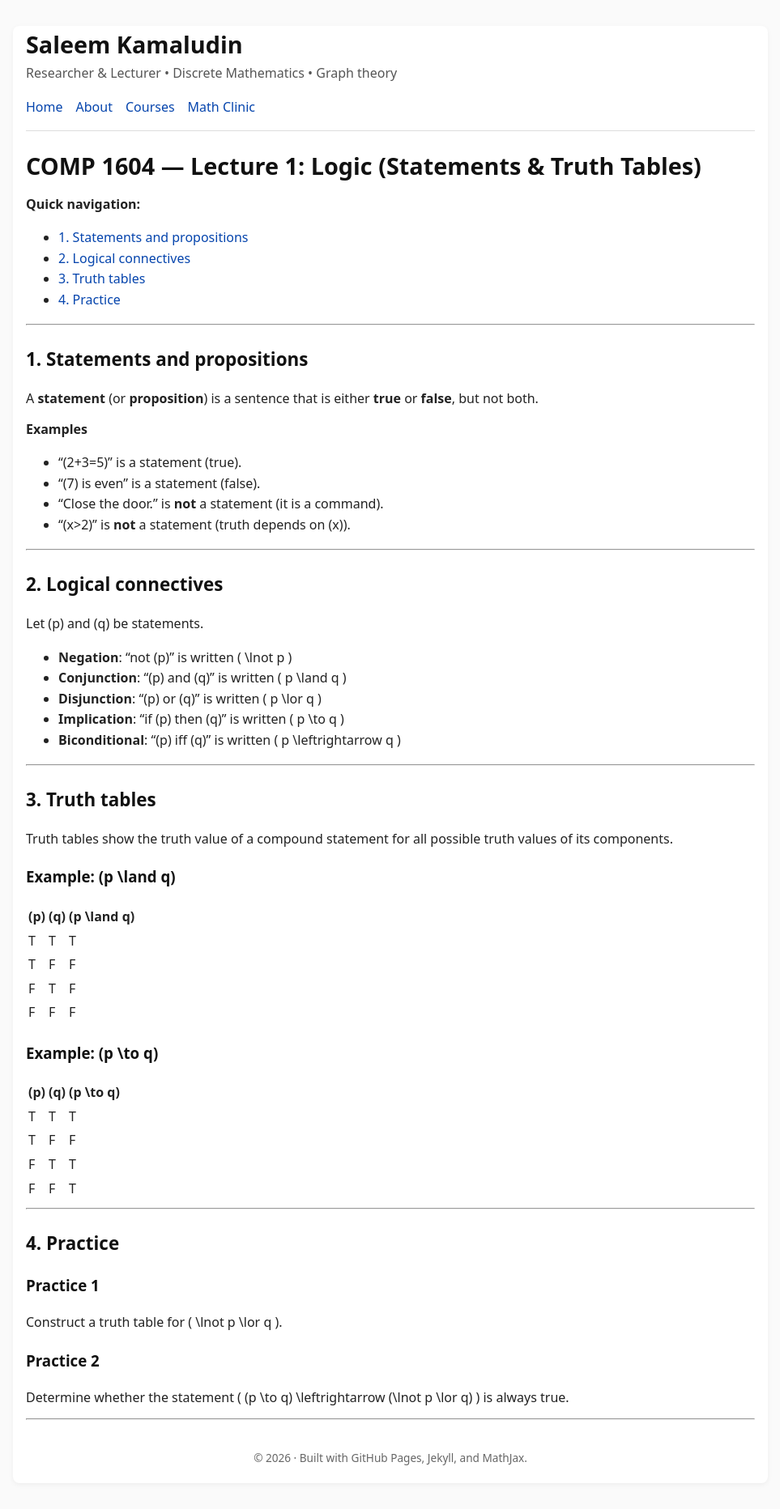
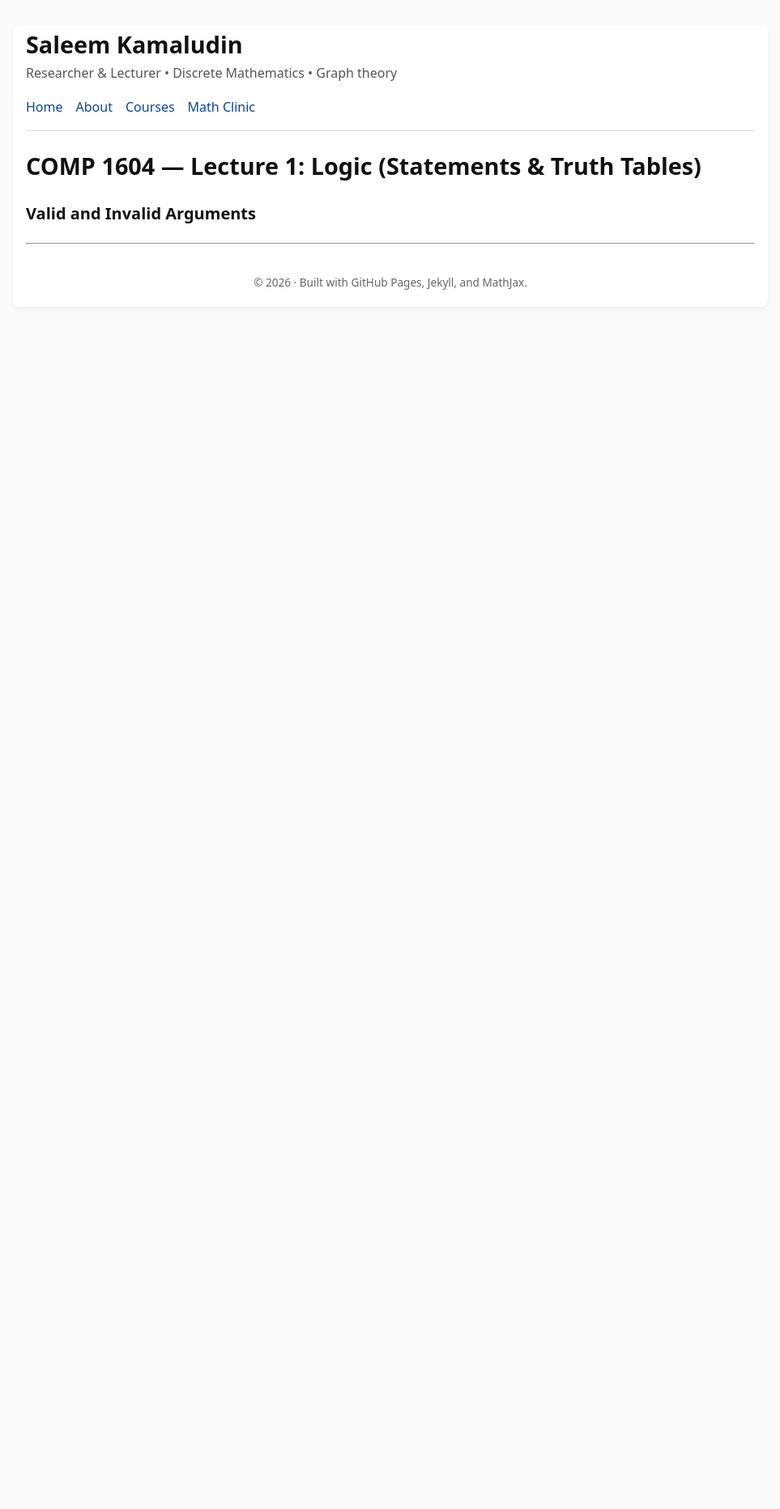
Before and after one commit to SaleemKamaludin/SaleemKamaludin.github.io, a Jekyll site: the page built from courses/comp1604/lecture-notes/lecture-01/index.md, in a window 1280 px wide. Shown: the whole page at 81% size, without its empty margins (158-1121 px from the left). Built offline with Jekyll 4.4.1, drawn with Linux system fonts in a browser that asks for light colours; after the commit the page ends 900 px from its top, so only the background shows below that.

Commit message:
Update index.md

```diff
--- a/courses/comp1604/lecture-notes/lecture-01/index.md
+++ b/courses/comp1604/lecture-notes/lecture-01/index.md
@@ -5,67 +5,79 @@ permalink: /courses/comp1604/lecture-notes/lecture-01/
 ---
 
 # COMP 1604 — Lecture 1: Logic (Statements & Truth Tables)
+<section class="notes-block" id="valid-invalid-arguments">
+  <style>
+    /* Minimal, drop-in styling scoped to this section */
+    #valid-invalid-arguments{
+      margin: 1.25rem 0;
+      padding: 0;
+    }
+    #valid-invalid-arguments .subhead{
+      font-size: 1.25rem;
+      font-weight: 650;
+      margin: 0 0 .5rem;
+      color:#111;
+    }
+    #valid-invalid-arguments p{
+      margin: .65rem 0;
+      color:#222;
+    }
+    #valid-invalid-arguments em{ font-style: italic; }
+    #valid-invalid-arguments .example{
+      border: 1px solid #e6e8eb;
+      border-radius: .75rem;
+      padding: 1rem 1.1rem;
+      background: #fff;
+      margin: 1rem 0;
+    }
+    #valid-invalid-arguments .example-header{
+      display:flex;
+      align-items: baseline;
+      gap:.5rem;
+      margin-bottom:.6rem;
+    }
+    #valid-invalid-arguments .example-tag{
+      display:inline-block;
+      font-size:.78rem;
+      padding:.15rem .5rem;
+      border-radius:999px;
+      border:1px solid #d0d7de;
+      background:#f6f8fa;
+      color:#57606a;
+      white-space: nowrap;
+    }
+    #valid-invalid-arguments .example-title{
+      margin:0;
+      font-weight:650;
+      color:#111;
+      font-size:1rem;
+    }
+    #valid-invalid-arguments .argument{
+      border-left: 3px solid #4c8bf5;
+      padding: .75rem 1rem;
+      margin: .75rem 0;
+      background: rgba(76,139,245,.08);
+      border-radius: .5rem;
+    }
+    #valid-invalid-arguments .argument .line{
+      margin: .25rem 0;
+    }
+    #valid-invalid-arguments .therefore{
+      font-weight: 650;
+      letter-spacing: .02em;
+    }
+    #valid-invalid-arguments .form{
+      margin-top:.75rem;
+      padding:.75rem 1rem;
+      border:1px dashed #d0d7de;
+      border-radius:.6rem;
+      background:#fafafa;
+    }
+    #valid-invalid-arguments .form .line{
+      margin:.25rem 0;
+      font-family: ui-monospace, SFMono-Regular, Menlo, Monaco, Consolas, "Liberation Mono", "Courier New", monospace;
+      font-size: .95rem;
+    }
+  </style>
 
-**Quick navigation:**
-- [1. Statements and propositions](#1-statements-and-propositions)
-- [2. Logical connectives](#2-logical-connectives)
-- [3. Truth tables](#3-truth-tables)
-- [4. Practice](#4-practice)
-
----
-
-## 1. Statements and propositions
-
-A **statement** (or **proposition**) is a sentence that is either **true** or **false**, but not both.
-
-**Examples**
-- “\(2+3=5\)” is a statement (true).
-- “\(7\) is even” is a statement (false).
-- “Close the door.” is **not** a statement (it is a command).
-- “\(x>2\)” is **not** a statement (truth depends on \(x\)).
-
----
-
-## 2. Logical connectives
-
-Let \(p\) and \(q\) be statements.
-
-- **Negation**: “not \(p\)” is written \( \lnot p \)
-- **Conjunction**: “\(p\) and \(q\)” is written \( p \land q \)
-- **Disjunction**: “\(p\) or \(q\)” is written \( p \lor q \)
-- **Implication**: “if \(p\) then \(q\)” is written \( p \to q \)
-- **Biconditional**: “\(p\) iff \(q\)” is written \( p \leftrightarrow q \)
-
----
-
-## 3. Truth tables
-
-Truth tables show the truth value of a compound statement for all possible truth values of its components.
-
-### Example: \(p \land q\)
-
-| \(p\) | \(q\) | \(p \land q\) |
-|---|---|---|
-| T | T | T |
-| T | F | F |
-| F | T | F |
-| F | F | F |
-
-### Example: \(p \to q\)
-
-| \(p\) | \(q\) | \(p \to q\) |
-|---|---|---|
-| T | T | T |
-| T | F | F |
-| F | T | T |
-| F | F | T |
-
----
-
-## 4. Practice
-
-### Practice 1
-Construct a truth table for \( \lnot p \lor q \).
-
-### Practice 2
-Determine whether the statement \( (p \to q) \leftrightarrow (\lnot p \lor q) \) is always true.
+  <h3 class="subhead">Valid and Invalid Arguments</h3>
```
